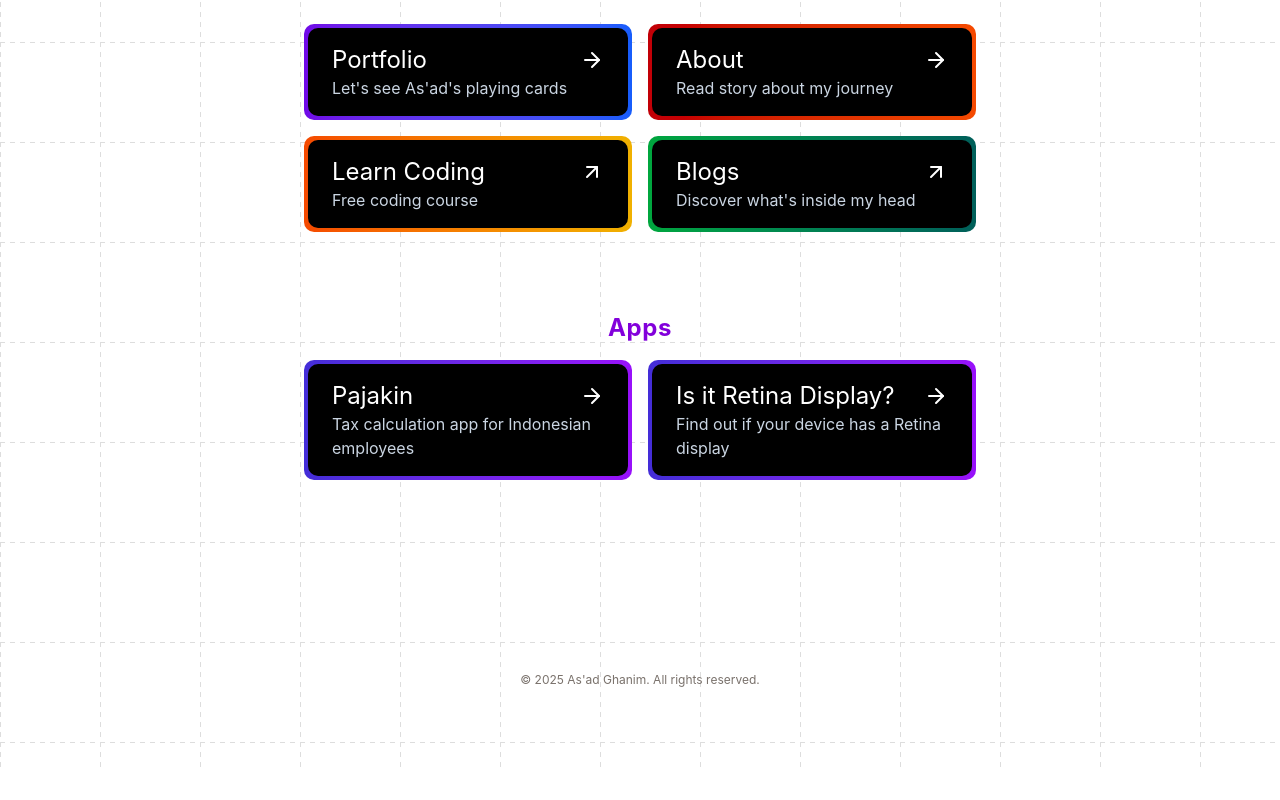
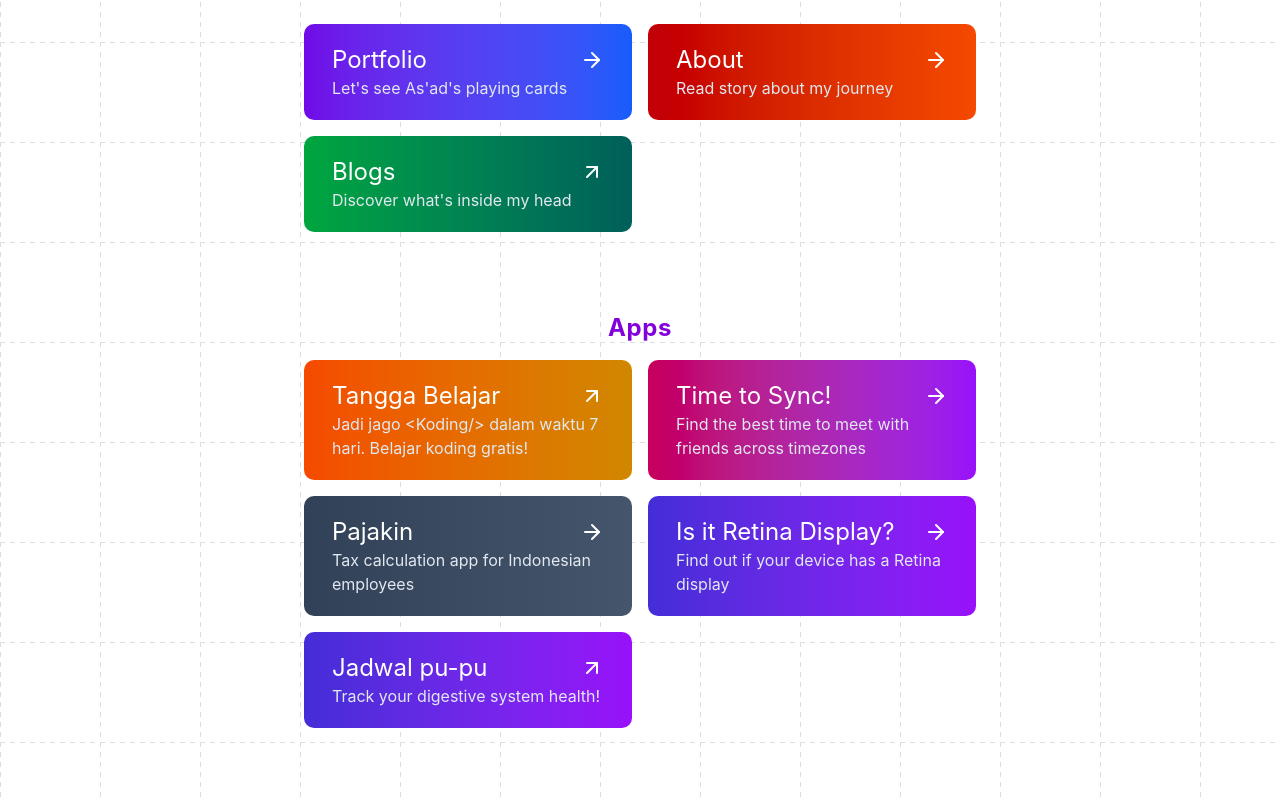
Before and after one commit to AsadSaleh/web-asad, a React (Vite) app: page / in a window 1280 px wide. Shown: the part 458-1258 px from the top of the page. Before the commit the page ends 1226 px from the top, so only its background shows below. Built offline with nearby package versions, Linux system fonts and the light colour scheme.

Commit message:
feat: enhance HomeEntryPoint with new app links and animations

```diff
--- a/src/routes/index.tsx
+++ b/src/routes/index.tsx
@@ -55,7 +55,7 @@ export default function HomeEntryPoint({
 	};
 
 	return (
-		<div className="background-grid dark">
+		<div className="background-grid">
 			<main className="mx-auto max-w-lg py-8 md:max-w-2xl md:py-20">
 				{/* Fullscreen hammer animation */}
 				<AnimatePresence>
@@ -193,30 +193,6 @@ export default function HomeEntryPoint({
 					</Link>
 
 					<a
-						data-scrambled={scrambled}
-						href="https://www.tanggabelajar.id/"
-						target="_blank"
-						rel="noopener noreferrer"
-						className="block animate-none data-[scrambled=true]:animate-float"
-						style={{ animationDelay: "2.2s" }}
-					>
-						<div
-							data-scrambled={scrambled}
-							className="group h-full rotate-0 rounded-lg bg-gradient-to-r from-orange-600 to-yellow-500 p-1 transition active:scale-95 data-[scrambled=true]:rotate-[45deg]"
-						>
-							<div className="h-full w-full rounded-lg p-4 transition-all group-hover:bg-transparent md:px-6 md:py-4 dark:bg-black">
-								<div className="flex items-center justify-between gap-2 text-white dark:text-white">
-									<h4 className="text-xl md:text-2xl">Learn Coding</h4>
-									<ArrowUpRightIcon className="transition-all group-hover:-translate-y-1 group-hover:translate-x-1" />
-								</div>
-								<p className="text-sm text-slate-200 md:text-base dark:text-slate-300">
-									Free coding course
-								</p>
-							</div>
-						</div>
-					</a>
-
-					<a
 						href="https://asadghanim.notion.site/be2974dfd64245ae9d0023d947d296ef?v=d9bffec2c5c541218f9df5cba411bae5"
 						target="_blank"
 						rel="noopener noreferrer"
@@ -246,6 +222,56 @@ export default function HomeEntryPoint({
 				</h3>
 
 				<section className="mt-4 grid grid-cols-1 gap-4 px-4 sm:grid-cols-2 md:px-0">
+					<a
+						data-scrambled={scrambled}
+						href="https://www.tanggabelajar.id/"
+						target="_blank"
+						rel="noopener noreferrer"
+						className="block animate-none data-[scrambled=true]:animate-float"
+						style={{ animationDelay: "2.2s" }}
+					>
+						<div
+							data-scrambled={scrambled}
+							className="group h-full rotate-0 rounded-lg bg-gradient-to-r from-orange-600 to-yellow-600 p-1 transition active:scale-95 data-[scrambled=true]:rotate-[45deg]"
+						>
+							<div className="h-full w-full rounded-lg p-4 transition-all group-hover:bg-transparent md:px-6 md:py-4 dark:bg-black">
+								<div className="flex items-center justify-between gap-2 text-white dark:text-white">
+									<h4 className="text-xl md:text-2xl">Tangga Belajar</h4>
+									<ArrowUpRightIcon className="transition-all group-hover:-translate-y-1 group-hover:translate-x-1" />
+								</div>
+								<p className="text-sm text-slate-200 md:text-base dark:text-slate-300">
+									Jadi jago &lt;Koding/&gt; dalam waktu 7 hari. Belajar koding
+									gratis!
+								</p>
+							</div>
+						</div>
+					</a>
+
+					{/* timetosync.netlify.app */}
+					<a
+						href="https://timetosync.netlify.app/"
+						target="_blank"
+						rel="noopener noreferrer"
+						data-scrambled={scrambled}
+						className="block animate-none data-[scrambled=true]:mt-20 data-[scrambled=true]:animate-float-2"
+						style={{ animationDelay: "1s" }}
+					>
+						<div
+							data-scrambled={scrambled}
+							className="group block h-full rotate-0 rounded-lg bg-gradient-to-r from-pink-700 to-purple-600 p-1 transition active:scale-95 data-[scrambled=true]:-rotate-12"
+						>
+							<div className="h-full w-full rounded-lg p-4 transition-all group-hover:bg-transparent md:px-6 md:py-4 dark:bg-black">
+								<div className="flex items-center justify-between gap-2 text-white dark:text-white">
+									<h4 className="text-xl md:text-2xl">Time to Sync!</h4>
+									<ArrowRightIcon className="transition-all group-hover:translate-x-1" />
+								</div>
+								<p className="text-sm text-slate-200 md:text-base dark:text-slate-300">
+									Find the best time to meet with friends across timezones
+								</p>
+							</div>
+						</div>
+					</a>
+
 					<Link
 						to="/app/pajakin"
 						data-scrambled={scrambled}
@@ -254,7 +280,7 @@ export default function HomeEntryPoint({
 					>
 						<div
 							data-scrambled={scrambled}
-							className="group block h-full rotate-0 rounded-lg bg-gradient-to-r from-indigo-700 to-purple-600 p-1 transition active:scale-95 data-[scrambled=true]:-rotate-12"
+							className="group block h-full rotate-0 rounded-lg bg-gradient-to-r from-slate-700 to-slate-600 p-1 transition active:scale-95 data-[scrambled=true]:-rotate-12"
 						>
 							<div className="h-full w-full rounded-lg p-4 transition-all group-hover:bg-transparent md:px-6 md:py-4 dark:bg-black">
 								<div className="flex items-center justify-between gap-2 text-white dark:text-white">
@@ -272,11 +298,11 @@ export default function HomeEntryPoint({
 						to="/app/retina"
 						data-scrambled={scrambled}
 						className="block animate-none data-[scrambled=true]:mt-20 data-[scrambled=true]:animate-float-2"
-						style={{ animationDelay: "1s" }}
+						style={{ animationDelay: "0.7s" }}
 					>
 						<div
 							data-scrambled={scrambled}
-							className="group block h-full rotate-0 rounded-lg bg-gradient-to-r from-indigo-700 to-purple-600 p-1 transition active:scale-95 data-[scrambled=true]:-rotate-12"
+							className="group block h-full rotate-0 rounded-lg bg-gradient-to-r from-indigo-700 to-purple-600 p-1 transition active:scale-95 data-[scrambled=true]:rotate-45"
 						>
 							<div className="h-full w-full rounded-lg p-4 transition-all group-hover:bg-transparent md:px-6 md:py-4 dark:bg-black">
 								<div className="flex items-center justify-between gap-2 text-white dark:text-white">
@@ -289,6 +315,31 @@ export default function HomeEntryPoint({
 							</div>
 						</div>
 					</Link>
+
+					{/* jadwalpupu.netlify.app */}
+					<a
+						href="https://jadwalpupu.netlify.app/"
+						target="_blank"
+						rel="noopener noreferrer"
+						data-scrambled={scrambled}
+						className="block animate-none data-[scrambled=true]:mt-20 data-[scrambled=true]:animate-float-2"
+						style={{ animationDelay: "0.2s" }}
+					>
+						<div
+							data-scrambled={scrambled}
+							className="group block h-full rotate-0 rounded-lg bg-gradient-to-r from-indigo-700 to-purple-600 p-1 transition active:scale-95 data-[scrambled=true]:-rotate-90 data-[scrambled=true]:py-10"
+						>
+							<div className="h-full w-full rounded-lg p-4 transition-all group-hover:bg-transparent md:px-6 md:py-4 dark:bg-black">
+								<div className="flex items-center justify-between gap-2 text-white dark:text-white">
+									<h4 className="text-xl md:text-2xl">Jadwal pu-pu</h4>
+									<ArrowUpRightIcon className="transition-all group-hover:translate-x-1 group-hover:translate-y-1" />
+								</div>
+								<p className="text-sm text-slate-200 md:text-base dark:text-slate-300">
+									Track your digestive system health!
+								</p>
+							</div>
+						</div>
+					</a>
 				</section>
 
 				{/* spacer */}
--- a/src/styles.css
+++ b/src/styles.css
@@ -179,3 +179,33 @@ code {
 		--grid-color: #1b1b1b;
 	}
 }
+
+/* Custom CSS for floating like animation */
+@theme {
+	--animate-float: float 3s ease-in-out infinite;
+	--animate-float-2: float-2 3s ease-in-out infinite;
+
+	@keyframes float {
+		0% {
+			transform: translatey(0px);
+		}
+		50% {
+			transform: translatey(-8px);
+		}
+		100% {
+			transform: translatey(0px);
+		}
+	}
+
+	@keyframes float-2 {
+		0% {
+			transform: translatey(0px);
+		}
+		50% {
+			transform: translatey(-12px);
+		}
+		100% {
+			transform: translatey(0px);
+		}
+	}
+}
```
